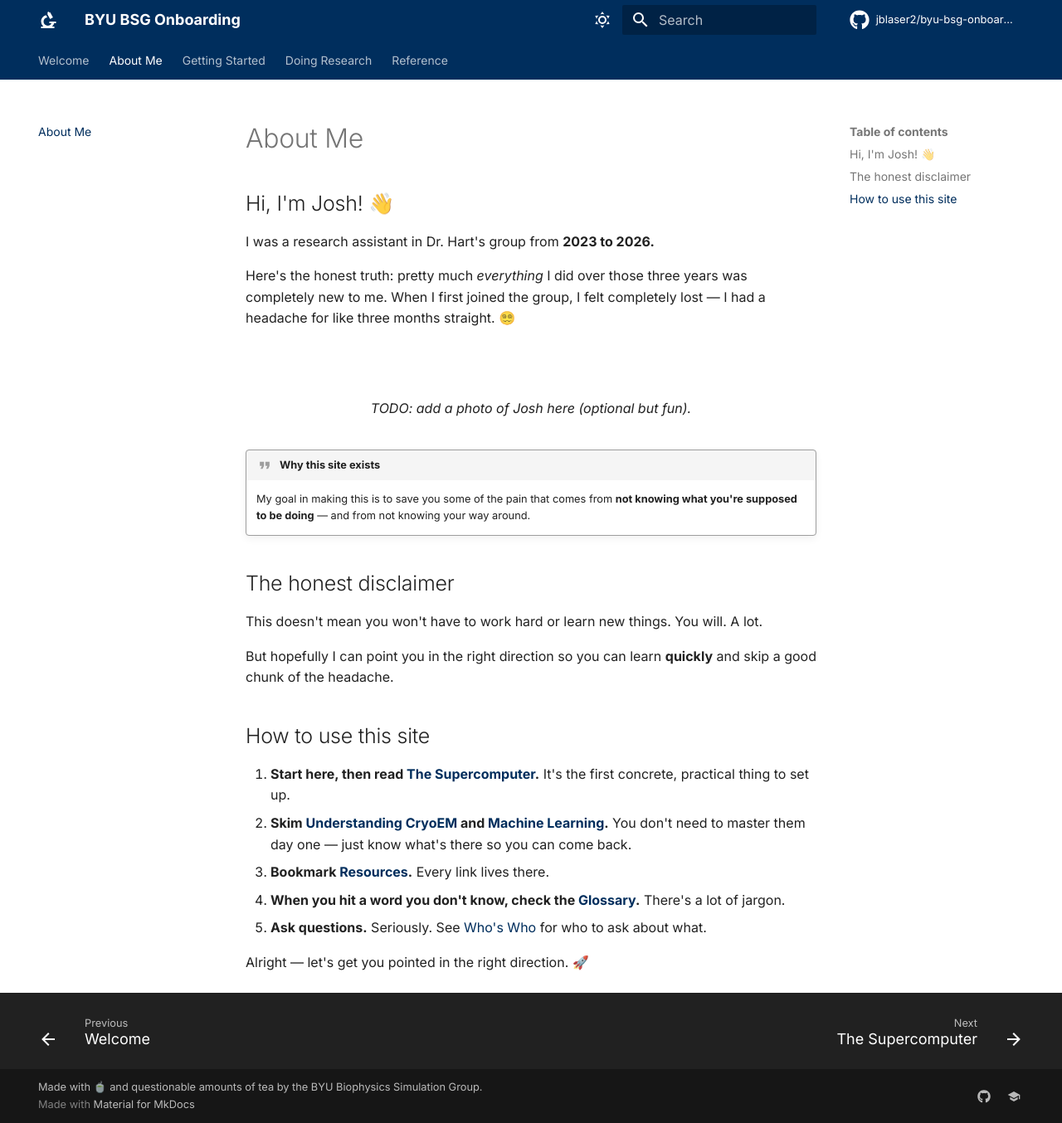
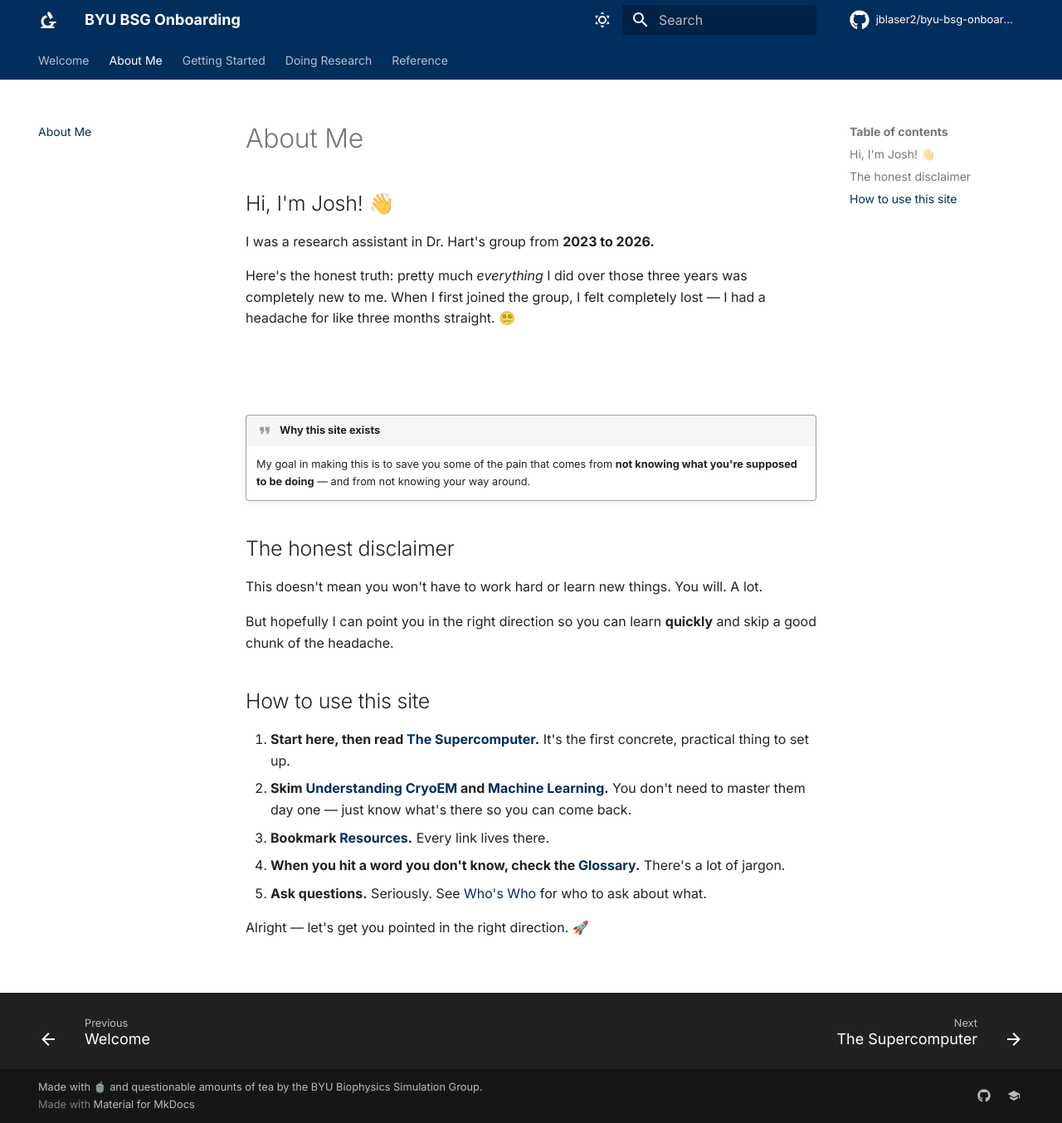
Before and after one commit to jblaser2/byu-bsg-onboarding, an MkDocs documentation site: the page built from docs/about-me.md, in a window 1280 px wide and 1354 px high. Shown: the whole window at 83% size. Built offline with MkDocs 1.6.1 and Material for MkDocs 9.7.7, drawn with Linux system fonts in a browser that asks for light colours; comment, search, counter and statistics services are not loaded.

Commit message:
Change Josh's photo to a new image
Updated the photo reference for Josh in the about me section.

```diff
--- a/docs/about-me.md
+++ b/docs/about-me.md
@@ -10,8 +10,8 @@ months straight. 😵‍💫
 
 <figure markdown="span">
   <!-- TODO: Josh — drop a photo of yourself here (in docs/assets/), or delete this figure block.
-       Example once added: ![Josh](assets/josh.jpg){ width="240" } -->
-  <figcaption>TODO: add a photo of Josh here (optional but fun).</figcaption>
+       ![Josh](assets/josh-pic.jpeg){ width="240" } -->
+  <figcaption></figcaption>
 </figure>
 
 !!! quote "Why this site exists"
```
